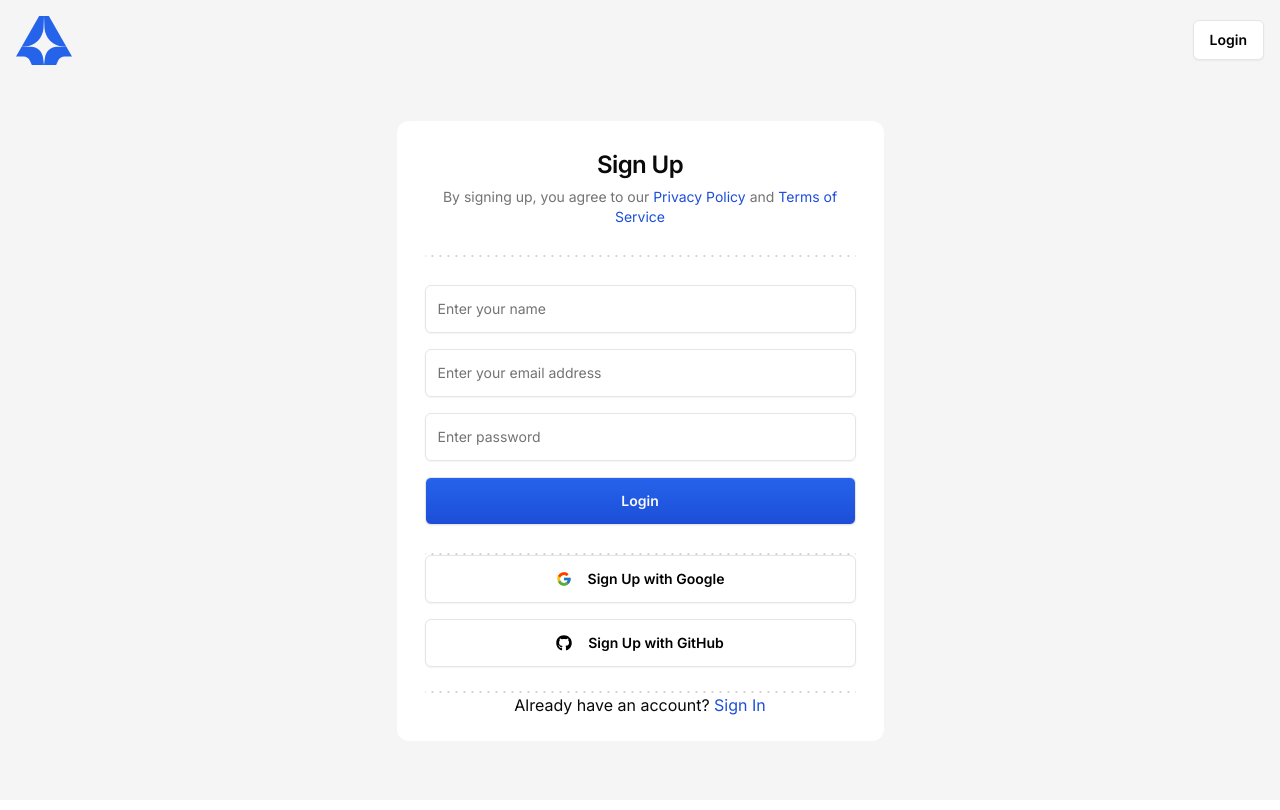
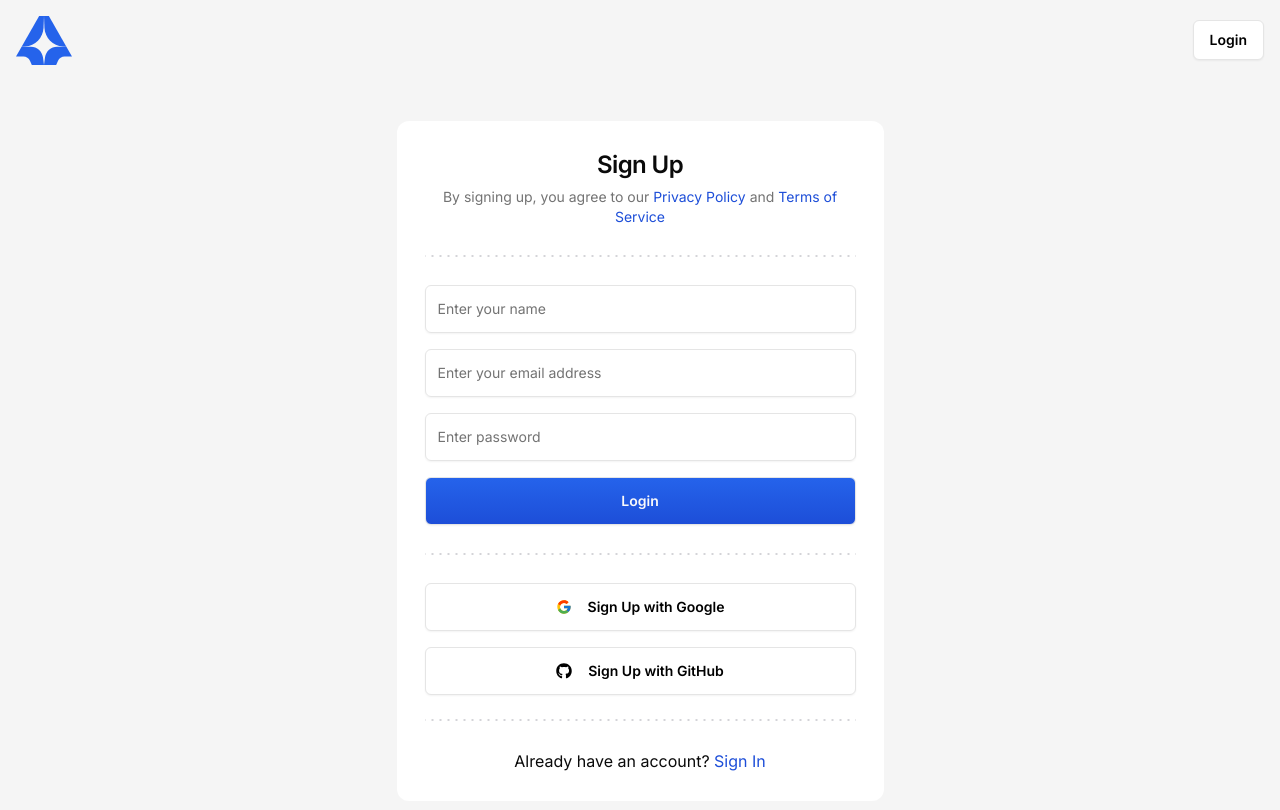
Before and after one commit to nipunaupeksha/next-jira-clone, a Next.js app: page /sign-up in a window 1280 px wide. Shown: the top 810 px of the page. Built offline with nearby package versions, Linux system fonts and the light colour scheme.

Commit message:
fixing padding

```diff
--- a/src/features/auth/components/sign-in-card.tsx
+++ b/src/features/auth/components/sign-in-card.tsx
@@ -86,8 +86,8 @@ export const SignInCard = () => {
           </form>
         </Form>
       </CardContent>
-      <div className="px-7">
-        <DottedSeparator />
+      <div className="pb-7">
+        <DottedSeparator className="px-7"/>
       </div>
       <CardContent className="px-7 flex flex-col gap-y-4">
         <Button
@@ -112,7 +112,7 @@ export const SignInCard = () => {
       <div>
         <DottedSeparator className="px-7"/>
       </div>
-      <CardContent className="px-7 flex items-center justify-center">
+      <CardContent className="py-7 flex items-center justify-center">
         <p>
           Don&apos;t have an account?
           <Link href="/sign-up">
--- a/src/features/auth/components/sign-up-card.tsx
+++ b/src/features/auth/components/sign-up-card.tsx
@@ -120,8 +120,8 @@ export const SignUpCard = () => {
           </form>
         </Form>
       </CardContent>
-      <div className="px-7">
-        <DottedSeparator />
+      <div className="pb-7">
+        <DottedSeparator className="px-7"/>
       </div>
       <CardContent className="px-7 flex flex-col gap-y-4">
         <Button
@@ -146,7 +146,7 @@ export const SignUpCard = () => {
       <div>
         <DottedSeparator className="px-7"/>
       </div>
-      <CardContent className="px-7 flex items-center justify-center">
+      <CardContent className="py-7 flex items-center justify-center">
         <p>
           Already have an account?
           <Link href="/sign-in">
```
